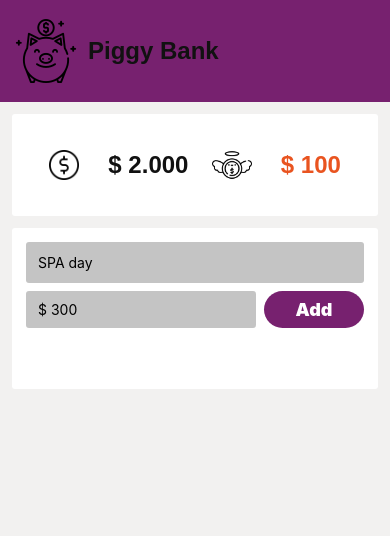
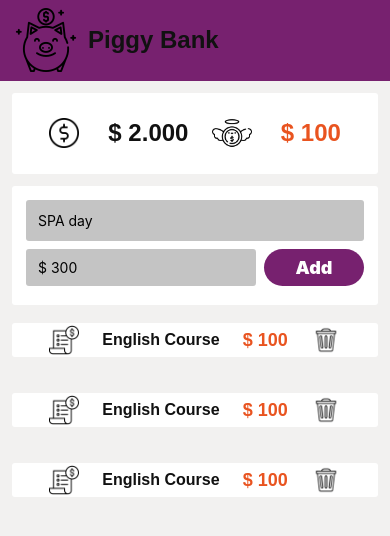
Before and after one commit to analiseburtet/PiggyBank-App, a React Native app: screen / in a window 390 px wide. Shown: the top 536 px of the page. Built offline with nearby package versions, Linux system fonts and the light colour scheme.

Commit message:
iniciar ui do componente billcontainer

```diff
--- a/App.js
+++ b/App.js
@@ -3,6 +3,7 @@ import { StyleSheet, View } from 'react-native';
 import Header from './src/components/Header'
 import AccountAmount from './src/components/AccountAmount'
 import Form from './src/components/Form'
+import BillContainer from './src/components/BillContainer'
 
 export default function App() {
   return (
@@ -10,6 +11,7 @@ export default function App() {
       <Header/>
       <AccountAmount/>
       <Form/>
+      <BillContainer/>
     </View>
   );
 }
--- /dev/null
+++ b/src/components/BillContainer.js
@@ -0,0 +1,79 @@
+import React from 'react'
+import { View, Text, Image, StyleSheet, SafeAreaView, FlatList } from 'react-native'
+
+const DATA = [
+    { key: '1', name: 'English Course', value: 100 },
+    { key: '2', name: 'English Course', value: 100 },
+    { key: '3', name: 'English Course', value: 100 }
+]
+
+function Item({ name, value }){
+    return(
+        <View style={styles.container}>
+            <Image
+                style={styles.bill}
+                source={require('../../assets/bill.png')}
+            />
+            <Text
+                 style={styles.text}
+            >{name}</Text>
+            <Text
+                 style={styles.negativeText}
+            >$ {value}</Text>
+            <Image
+                style={styles.can}
+                source={require('../../assets/can.png')}
+            />
+        </View>
+    )
+}
+
+const BillContainer = () => {
+    return(
+        <SafeAreaView>
+            <FlatList
+                data={DATA}
+                keyExtractor={(item) => item.key}
+                renderItem={({ item }) => (
+                    <Item name={item.name} value={item.value}/>
+                )}
+            />
+        </SafeAreaView>
+    )
+}
+
+export default BillContainer
+
+const styles =  StyleSheet.create({
+    container: {
+        backgroundColor: '#ffffff',
+        flex: 0.2,
+        padding: 14,
+        flexDirection: 'row',
+        alignItems: 'center',
+        justifyContent: 'space-evenly',
+        borderRadius: 3,
+        marginHorizontal: 12,
+        marginVertical: 6
+    },
+    bill: {
+        height: 30,
+        width: 30
+    },
+    can: {
+        height: 30,
+        width: 30
+    },
+    text: {
+        fontSize: 16,
+        fontFamily: 'sans-serif',
+        color: '#111111',
+        fontWeight: '900',
+    },
+    negativeText: {
+        fontSize: 18,
+        fontFamily: 'sans-serif',
+        color: '#E95420',
+        fontWeight: '900',
+    }
+})
```
Also changed, not shown: assets/bill.png (added), assets/can.png (added).
